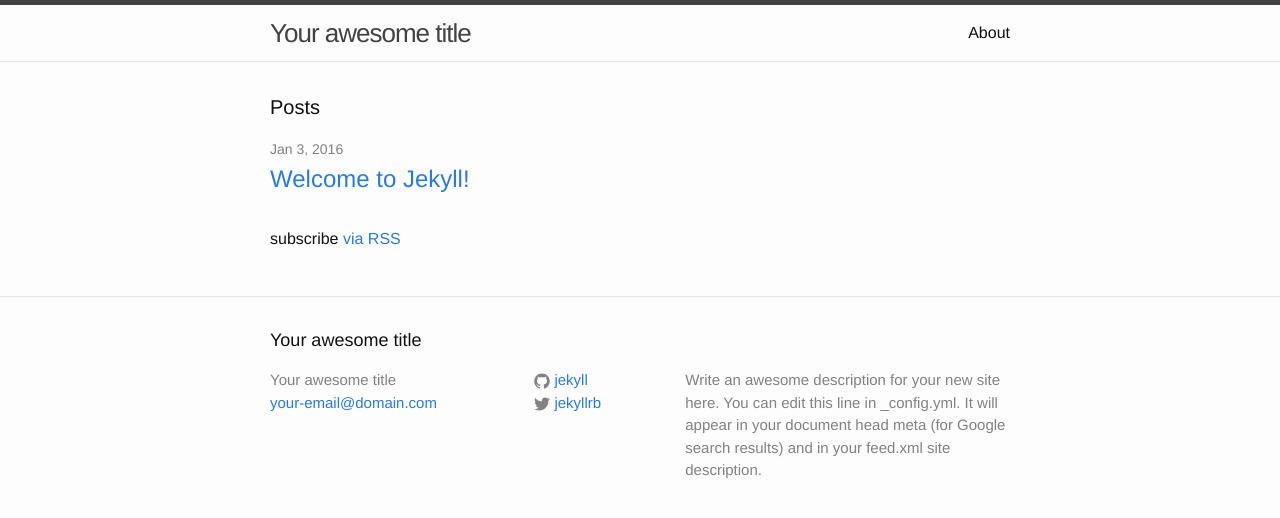
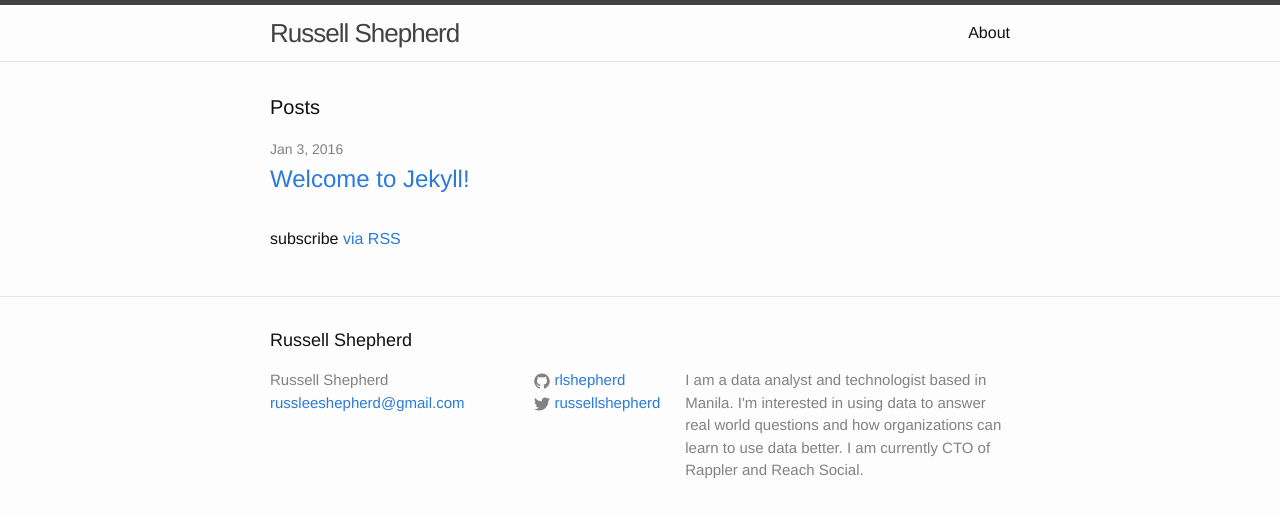
Before and after one commit to rlshepherd/rlshepherd.github.io, a Jekyll site: the page built from index.html, in a window 1280 px wide. Shown: the top 518 px of the page. Built offline with Jekyll 4.4.1, drawn with Linux system fonts in a browser that asks for light colours.

Commit message:
edit config file

```diff
--- a/_config.yml
+++ b/_config.yml
@@ -6,16 +6,16 @@
 # 'jekyll serve'. If you change this file, please restart the server process.
 
 # Site settings
-title: Your awesome title
-email: your-email@domain.com
+title: Russell Shepherd
+email: russleeshepherd@gmail.com
 description: > # this means to ignore newlines until "baseurl:"
-  Write an awesome description for your new site here. You can edit this
-  line in _config.yml. It will appear in your document head meta (for
-  Google search results) and in your feed.xml site description.
+  I am a data analyst and technologist based in Manila. I'm interested in using data
+  to answer real world questions and how organizations can learn to use data better. I am
+  currently CTO of Rappler and Reach Social.
 baseurl: "" # the subpath of your site, e.g. /blog
-url: "http://yourdomain.com" # the base hostname & protocol for your site
-twitter_username: jekyllrb
-github_username:  jekyll
+url: "http://rlshepherd.github.io" # the base hostname & protocol for your site
+twitter_username: russellshepherd
+github_username:  rlshepherd
 
 # Build settings
 markdown: kramdown
```
